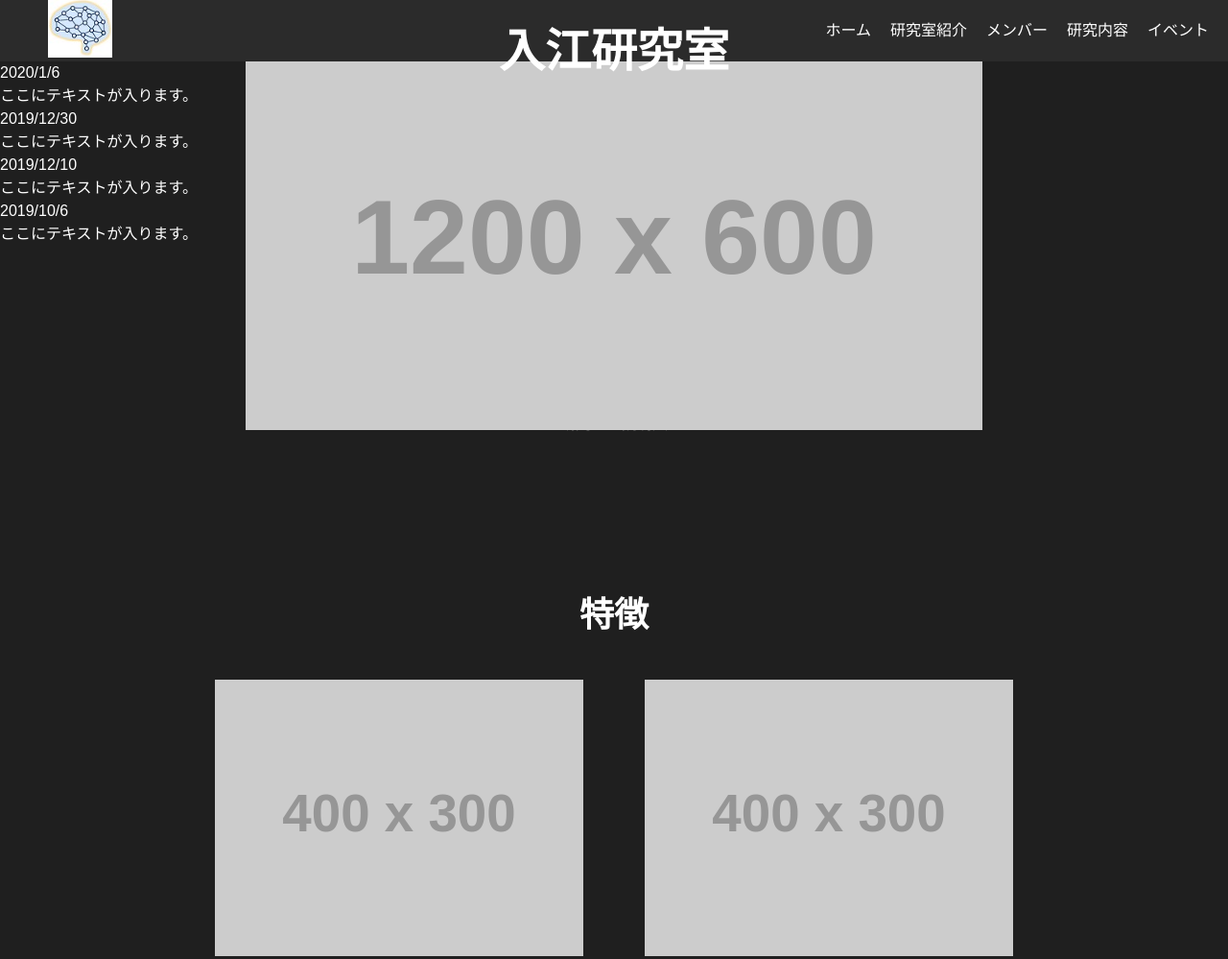
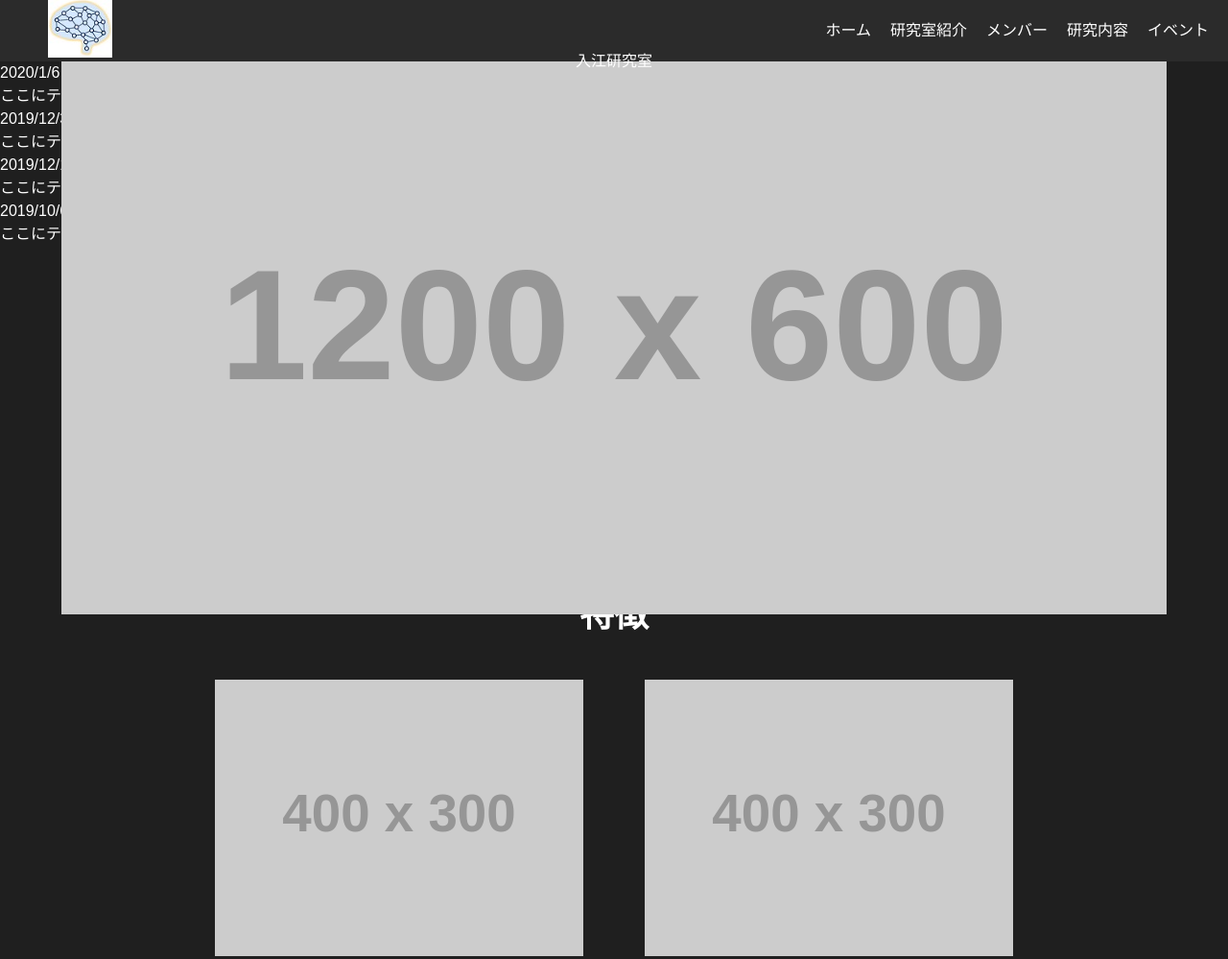
Before and after one commit to irie-lab/irie-lab.github.io, a plain HTML site: page index.html in a window 1280 px wide. Shown: the top 999 px of the page at 96% size. Drawn offline with Linux system fonts and the light colour scheme; placeholder pictures from the web are drawn by us.

Commit message:
Update index.html

```diff
--- a/index.html
+++ b/index.html
@@ -25,11 +25,12 @@
 
 	<section id="hero">
 		<div class="hero-image">
-			<img src="https://dummyimage.com/1200x600/000/fff" alt="ヒーローイメージ" style="width: 60%; display: block; margin: auto;">
-		</div>
-		<div class="hero-description">
+			<img src="https://dummyimage.com/1200x600/000/fff" alt="ヒーローイメージ" style="width: 90%; display: block; margin: auto;">
+
+			<div class="hero-description" style="width: 60%; display: block; margin: auto;>
 			<h1>入江研究室</h1>
 			<!--<p>研究室の説明文</p>-->
+		</div>
 		</div>
 	</section>
 
```
